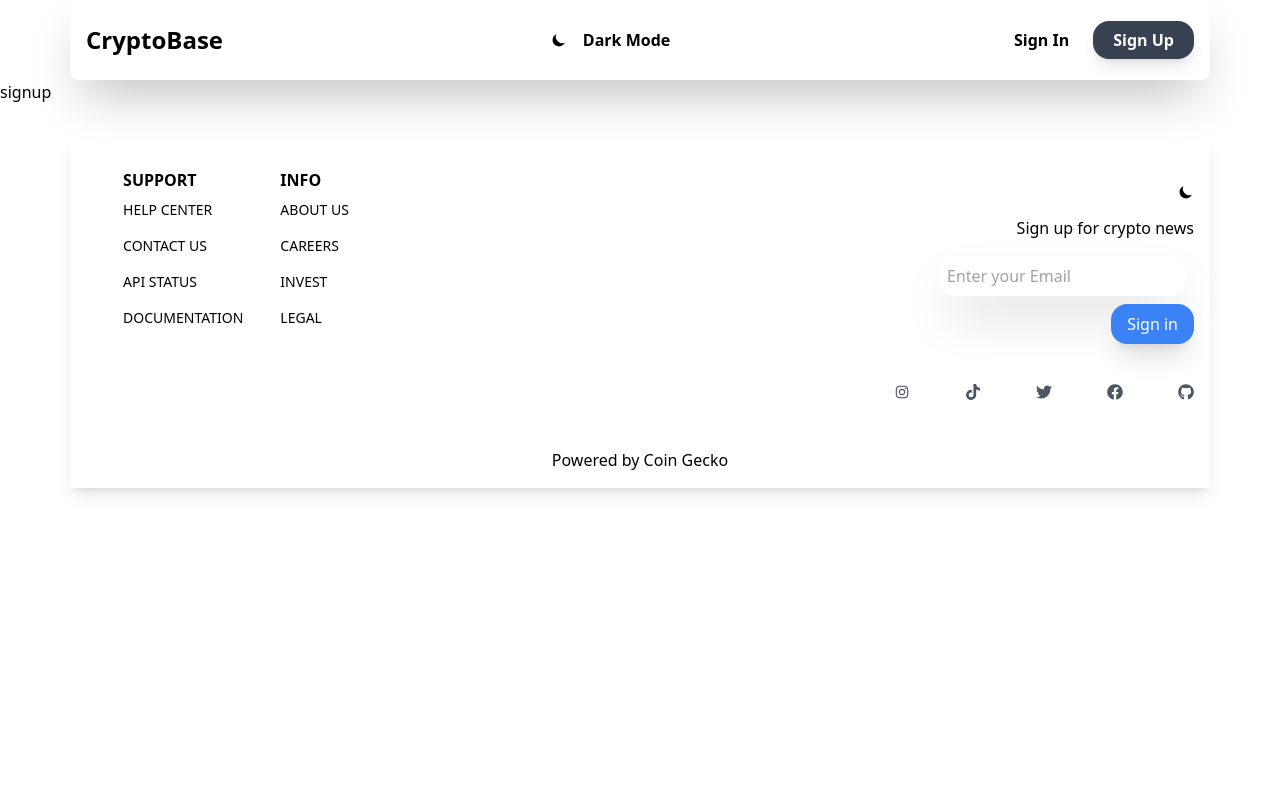
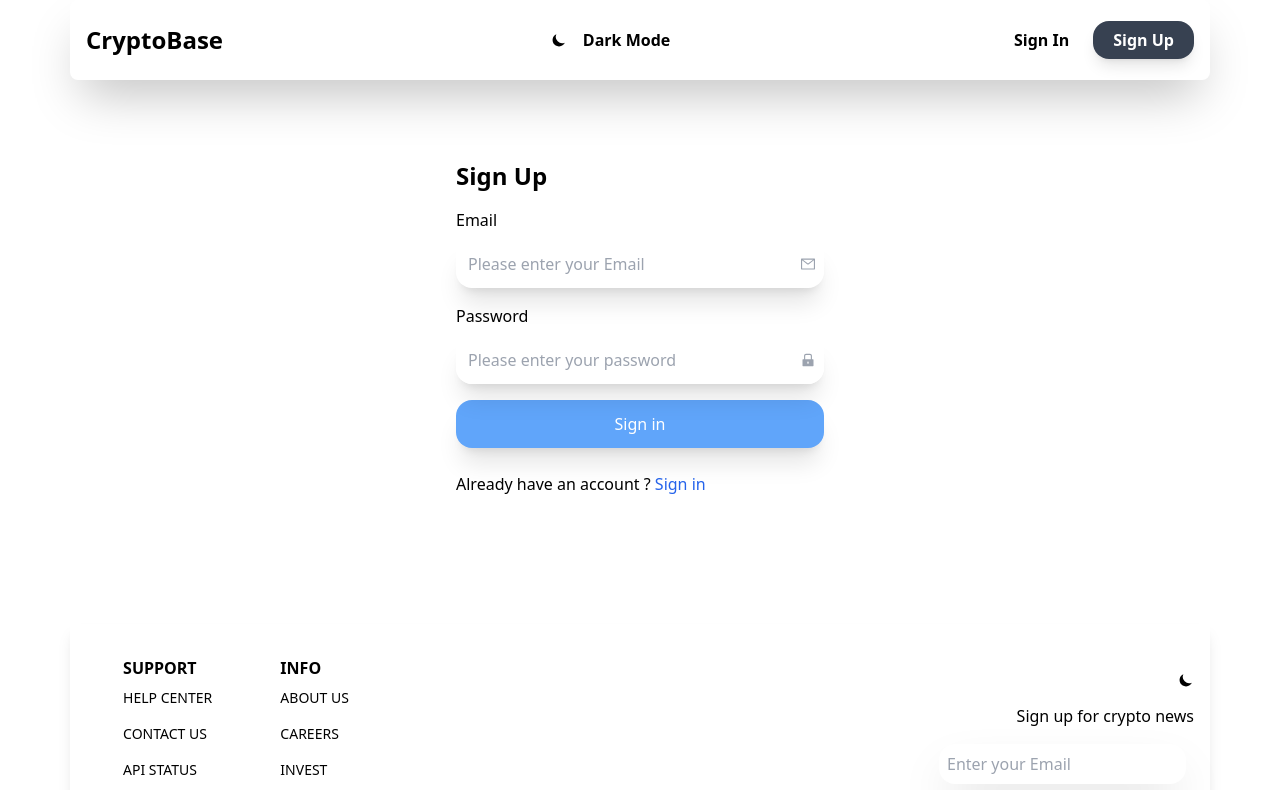
Before and after one commit to chibokaxavier/crypto-app, a Next.js app: page /signup in a window 1280 px wide. Shown: the top 790 px of the page. Built offline with nearby package versions, Linux system fonts and the light colour scheme.

Commit message:
SIGNUP PAGE COMPLETED, UP NEXT ACCOUNT PAGE

```diff
--- a/pages/signup.jsx
+++ b/pages/signup.jsx
@@ -1,9 +1,45 @@
-import React from 'react'
+import Link from "next/link";
+import React from "react";
+import { AiFillLock, AiOutlineMail } from "react-icons/ai";
 
 const signup = () => {
   return (
-    <div>signup</div>
-  )
-}
+    <div>
+      <div className="max-w-[400px] mx-auto min-h-[400px] px-4 py-20">
+        <h1 className="text-2xl font-bold">Sign Up</h1>
+        <form>
+          <div className="my-4">
+            <label htmlFor="">Email</label>
+            <div className="my-2 w-full relative rounded-2xl shadow-xl">
+              <input
+                className="w-full p-3 border-none outline-none rounded-2xl bg-transparent "
+                type="email"
+                placeholder="Please enter your Email"
+              />
+              <AiOutlineMail className="absolute right-2 top-4 text-gray-400" />
+            </div>
+          </div>
+          <div>
+            <label htmlFor="">Password</label>
+            <div className="my-2 w-full relative rounded-2xl shadow-xl bg-transparent">
+              <input
+                className="w-full p-3 border-none outline-none rounded-2xl "
+                type="password"
+                placeholder="Please enter your password"
+              />
+              <AiFillLock className="absolute right-2 top-4 text-gray-400" />
+            </div>
+          </div>
+          <button className="w-full my-2 p-3 bg-blue-400 text-white rounded-2xl shadow-xl">
+            Sign in
+          </button>
+        </form>
+        <p className="my-4">
+          Already have an account ? <Link href="/signin" className="text-blue-600">Sign in </Link>{" "}
+        </p>
+      </div>
+    </div>
+  );
+};
 
-export default signup
+export default signup;
```
